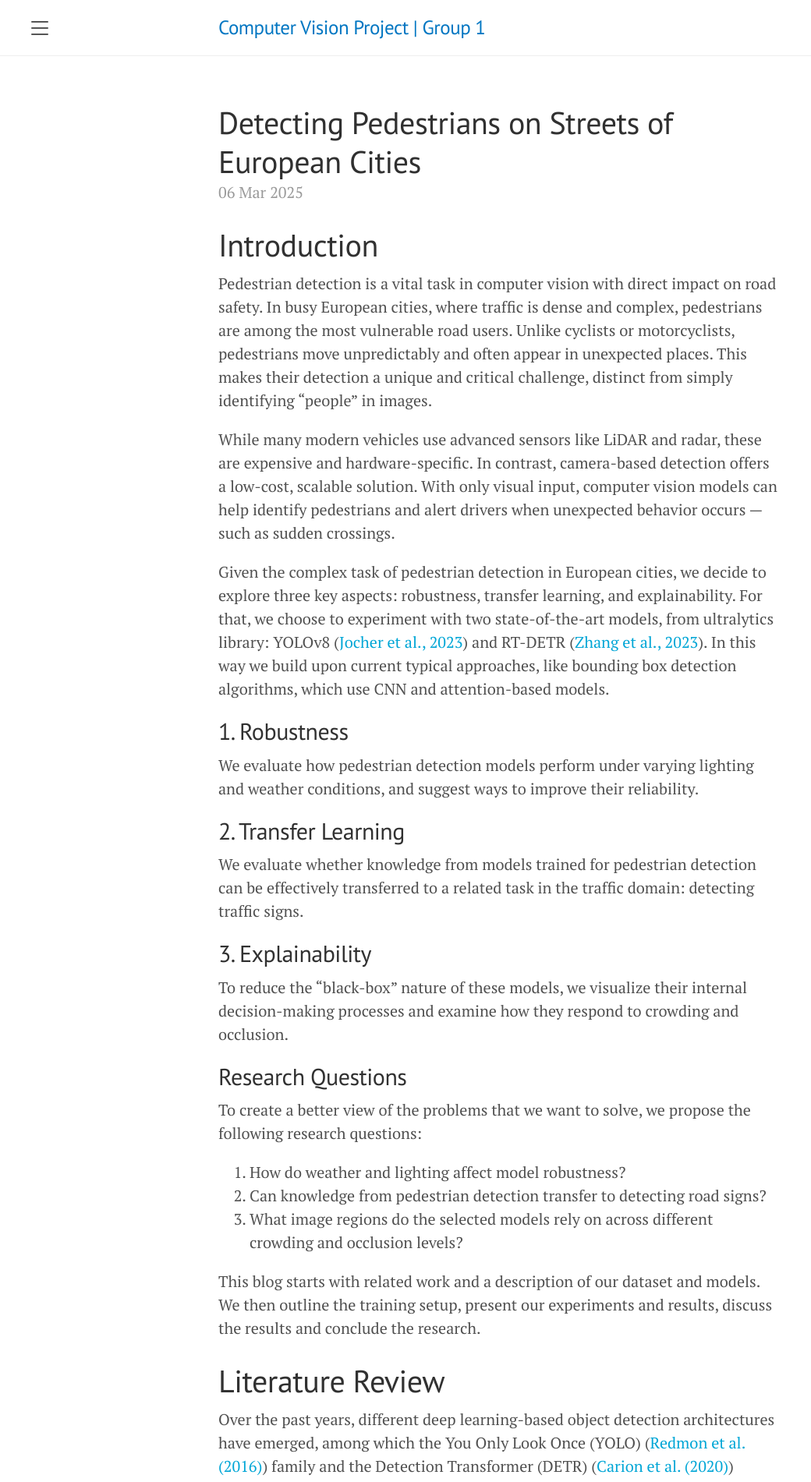
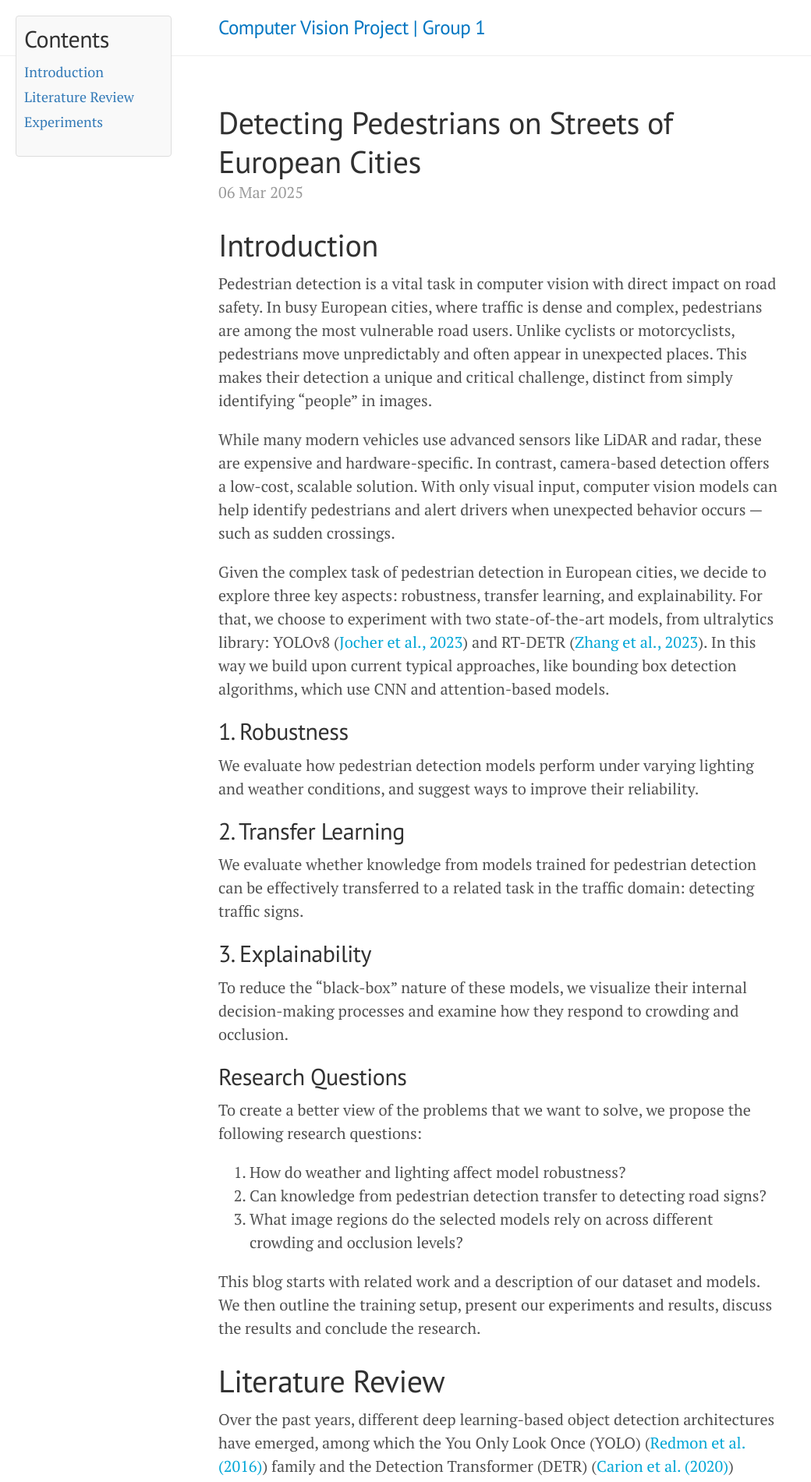
Before and after one commit to RedHoven/pedestrian-detection, a Jekyll site: the page built from lanyon/_posts/2025-03-06-blog.md, in a window 1280 px wide. Shown: the top 1901 px of the page at 78% size, without its empty margins (0-1040 px from the left). Built offline with Jekyll 4.4.1, drawn with Linux system fonts in a browser that asks for light colours; formulas are drawn with MathJax 3.

```diff
--- a/lanyon/_layouts/post.html
+++ b/lanyon/_layouts/post.html
@@ -1,6 +1,50 @@
 ---
 layout: default
 ---
+
+<style>
+  /* Style for the fixed Table of Contents */
+  #toc {
+    position: fixed;
+    top: 20px;
+    left: 20px;
+    width: 200px;
+    background-color: #f9f9f9;
+    padding: 10px;
+    border: 1px solid #ddd;
+    border-radius: 4px;
+    font-size: 0.9em;
+    z-index: 1000;
+  }
+  #toc h2 {
+    margin-top: 0;
+  }
+  #toc ul {
+    list-style: none;
+    padding-left: 0;
+  }
+  #toc li {
+    margin: 5px 0;
+  }
+  #toc a {
+    text-decoration: none;
+    color: #337ab7;
+  }
+  #toc a:hover {
+    text-decoration: underline;
+  }
+</style>
+
+<div id="toc">
+  <h2>Contents</h2>
+  <ul>
+    <li><a href="#introduction">Introduction</a></li>
+    <li><a href="#literature-review">Literature Review</a></li>
+    <li><a href="#experiments">Experiments</a></li>
+    <!-- Add more links as needed -->
+  </ul>
+</div>
+
 <div class="post">
   <h1 class="post-title">{{ page.title }}</h1>
   <span class="post-date">{{ page.date | date_to_string }}</span>
--- a/lanyon/_posts/2025-03-06-blog.md
+++ b/lanyon/_posts/2025-03-06-blog.md
@@ -6,7 +6,7 @@
 
 <!-- why interesting or why people should care. -->
 
-# Introduction
+# Introduction {#introduction}
 
 Pedestrian detection is a vital task in computer vision with direct impact on road safety. In busy European cities, where traffic is dense and complex, pedestrians are among the most vulnerable road users. Unlike cyclists or motorcyclists, pedestrians move unpredictably and often appear in unexpected places. This makes their detection a unique and critical challenge, distinct from simply identifying “people” in images.
 
@@ -36,7 +36,7 @@
 
 [//]: # (462 words)
 
-# Literature Review
+# Literature Review {#literature-review}
 
 Over the past years, different deep learning-based object detection architectures have emerged, among which the You Only Look Once (YOLO) ([Redmon et al. (2016)](#ref-redmon)) family and the Detection Transformer (DETR) ([Carion et al. (2020)](#ref-carion)) models stand out for their real-time capabilities and performance.
 
```
